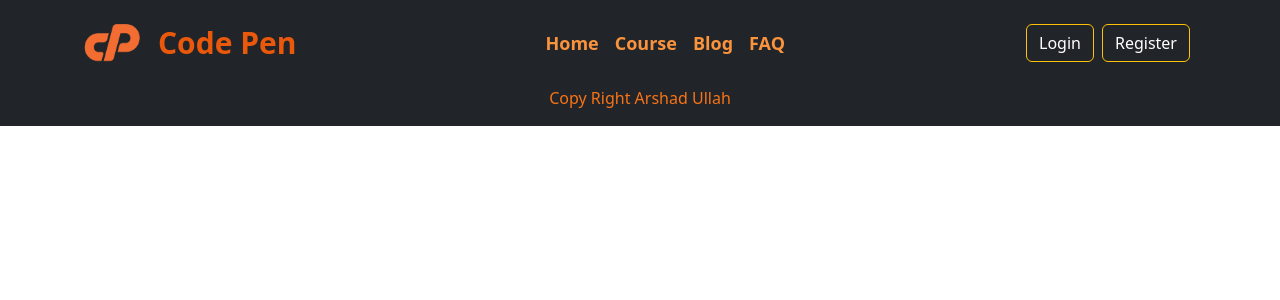
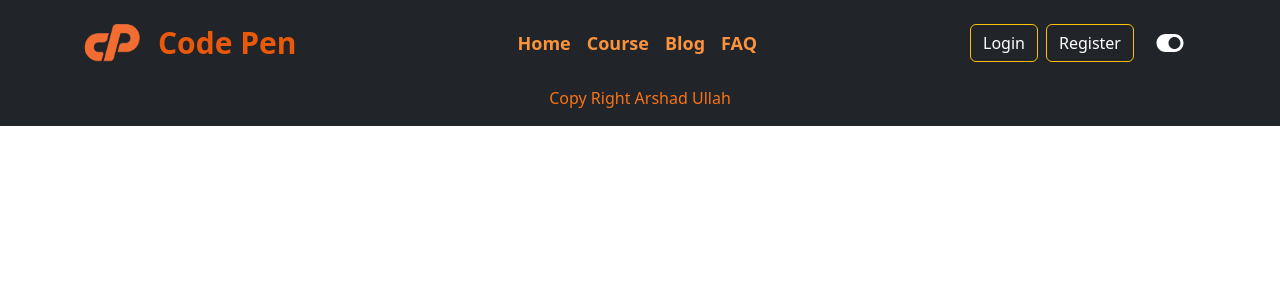
Before and after one commit to Arshad4320/learning-platform, a React (Create React App) app: page / in a window 1280 px wide. Shown: the top 300 px of the page. Built offline with nearby package versions, Linux system fonts and the light colour scheme; no server answers.

Commit message:
added dark and light mode button

```diff
--- a/package.json
+++ b/package.json
@@ -14,6 +14,8 @@
     "react-icons": "^4.6.0",
     "react-router-dom": "^6.4.2",
     "react-scripts": "5.0.1",
+    "react-to-pdf": "^0.0.14",
+    "react-to-print": "^2.14.7",
     "sweetalert": "^2.1.2",
     "web-vitals": "^2.1.4"
   },
--- a/src/Page/Header/Header.js
+++ b/src/Page/Header/Header.js
@@ -1,18 +1,26 @@
 import React from 'react';
-import { useContext } from 'react';
+import { useContext, useState } from 'react';
 import { Button, Image } from 'react-bootstrap';
 import Container from 'react-bootstrap/Container';
 import Nav from 'react-bootstrap/Nav';
 import Navbar from 'react-bootstrap/Navbar';
-import { FaUserAlt } from "react-icons/fa";
+import { FaToggleOff, FaToggleOn, FaUserAlt } from "react-icons/fa";
 import logo from '../../Image/logu.png'
 import { Link } from 'react-router-dom';
 import { contextProvider } from '../../Autentication/AuthProvider/AuthProvider';
 import { Card } from 'react-bootstrap';
 import Course from '../Cours/Course';
 const Header = () => {
+    //toggle Button
+    const [state, setState] = useState(false);
+
+    const toggle = () => {
+        setState(!state)
+    }
+
+
+
     const { user, logOUt } = useContext(contextProvider)
-
     const handelLogOut = () => {
         logOUt()
             .then(result => { })
@@ -35,6 +43,7 @@ const Header = () => {
                         <Nav.Link href="#pricing"><Link className='text-decoration-none text-lg font-semibold text-orange-400' to='/faq'>FAQ</Link></Nav.Link>
                     </Nav>
                     <Nav>
+
                         {user?.uid ?
                             <>
                                 {user?.photoURL ?
@@ -61,9 +70,7 @@ const Header = () => {
                             </Nav.Link>
 
                         }
-                        {/* <Nav.Link eventKey={2} href="#memes">
-
-                        </Nav.Link> */}
+                        <Button className='bg-dark border-0 ' onClick={toggle}>{state ? <FaToggleOff className='text-2xl w-8' /> : <FaToggleOn className='text-2xl w-8' />}</Button>
 
                     </Nav>
                 </Navbar.Collapse>
```
Also changed, not shown: src/Page/Premium/PremiumCard.js (+10 -1 lines), 1 other file (tests, documents, lock files or other folders).
